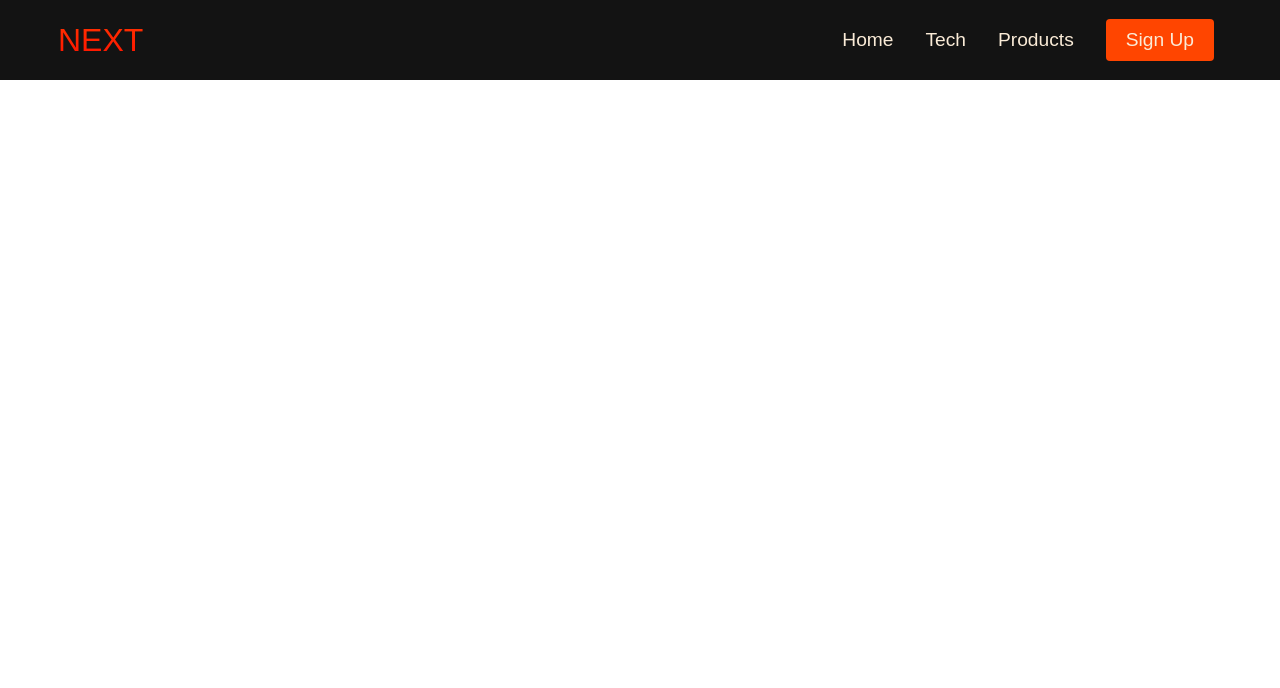
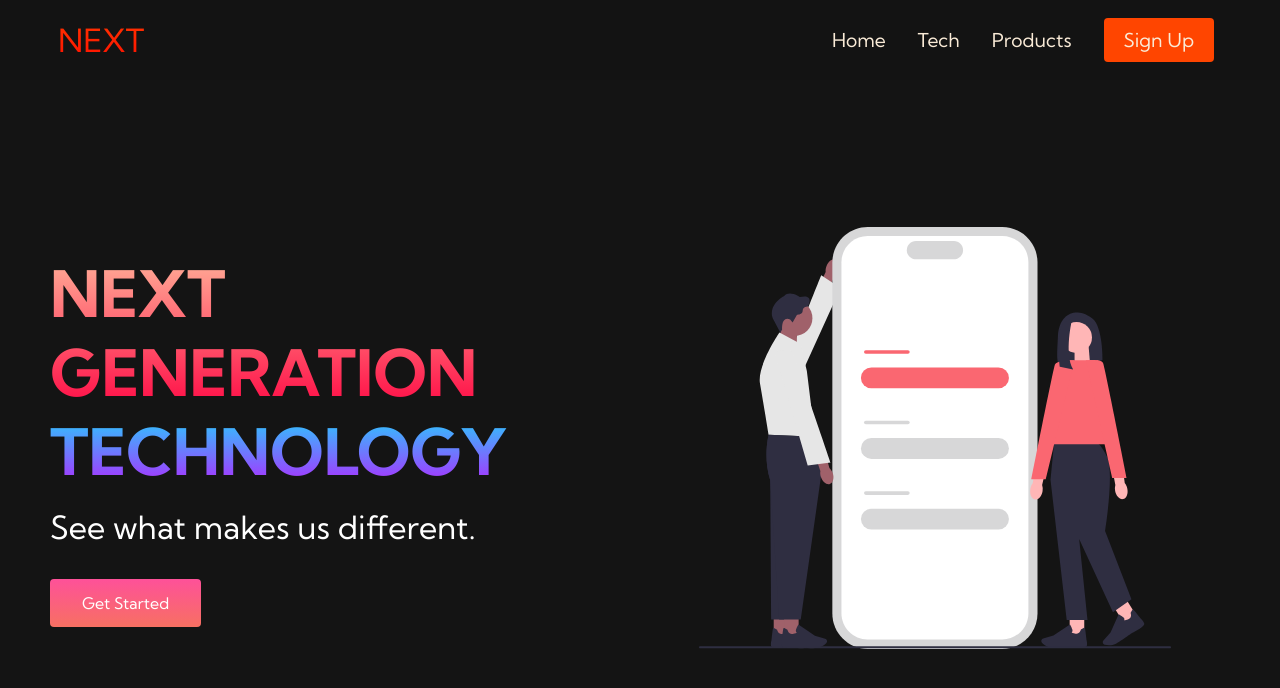
Before and after one commit to Deborah-McVey/brian_design_website, a plain HTML site: page index.html in a window 1280 px wide. Drawn offline with Linux system fonts and the light colour scheme.

Commit message:
49 min into video

```diff
--- a/index.html
+++ b/index.html
@@ -5,11 +5,19 @@
     <meta name="viewport" content="width=device-width, initial-scale=1.0">
     <title>NEXT Website</title>
     <link rel="stylesheet" href="styles.css">
+    <!-- Brian used icons from Font Awesome -->
+
+    <!--Google Fonts Kumbh-->
+    <link rel="preconnect" href="https://fonts.googleapis.com">
+    <link rel="preconnect" href="https://fonts.gstatic.com" crossorigin>
+    <link href="https://fonts.googleapis.com/css2?family=Kumbh+Sans:wght@100..900&display=swap" rel="stylesheet">
+
 </head>
 <body>
     <!--Navbar Section-->
     <nav class="navbar">
         <div class="navbar__container">
+            <!-- red diamond logo/icon -->
             <a href="/" id="navbar__logo"><i class="fas fa-gem"></i>NEXT</a>
             <div class="navbar__toggle" id="mobile-menu">
                 <span class="bar"></span>
@@ -36,6 +44,23 @@
     </nav>
 
     <!--Hero Section-->
+    <div class="main">
+        <div class="main__container">
+
+            <div class="main__content">
+                <h1>NEXT GENERATION</h1>
+                <h2>TECHNOLOGY</h2>
+                <p>See what makes us different.</p>
+                <button class="main__btn"><a href="/">Get Started</a></button>
+            </div>
+
+                <div class="main__img--container">
+                    <!-- image from undraw.co (color #FA6771) Brian used "messages" pic-->
+                    <img src="images/pic1.svg" alt="pic" id="main__img">
+                </div>
+
+        </div>
+    </div>
 
     <script src="app.js"></script>
 </body>
--- a/styles.css
+++ b/styles.css
@@ -196,3 +196,101 @@
     transform: translateY(-8px) rotate(-45deg);
    }
 }
+
+/* Hero Section CSS */
+.main {
+    background-color: #141414;
+}
+
+.main__container {
+    display: grid;
+    grid-template-columns: 1fr 1fr;
+    align-items: center;
+    justify-self: center;
+    margin: 0 auto;
+    height: 90vh;
+    background-color: #141414;
+    z-index: 1;
+    width: 100%;
+    max-width: 1300px;
+    padding: 0 50px;
+}
+
+.main__content h1 {
+    font-size: 4rem;
+    background-color: #ff8177;
+    background-image: linear-gradient(to top, #ff0844 0%, #ffb199 100%);
+    background-size: 100%;
+    -webkit-background-clip: text;
+    -moz-background-clip: text;
+    -webkit-text-fill-color: transparent;
+    -moz-text-fill-color: transparent;
+}
+
+.main__content h2 {
+    font-size: 4rem;
+    background-color: #ff8177;
+    background-image: linear-gradient(to top, #b721ff 0%, #21d4fd 100%);
+    background-size: 100%;
+    -webkit-background-clip: text;
+    -moz-background-clip: text;
+    -webkit-text-fill-color: transparent;
+    -moz-text-fill-color: transparent;
+}
+
+.main__content p {
+    margin-top: 1rem;
+    font-size: 2rem;
+    font-weight: 7000;
+    color: #fff;
+}
+
+.main__btn {
+    font-size: 1rem;
+    background-image: linear-gradient(to top, #f77062 0%, #fe5199 100%);
+    padding: 14px 32px;
+    border: none;
+    border-radius: 4px;
+    color: #fff;
+    margin-top: 2rem;
+    cursor: pointer;
+    position: relative;
+    transition: all 0.35s;
+    outline: none;
+}
+
+.main__btn a {
+    position: relative;
+    z-index: 2;
+    color: #fff;
+    text-decoration: none;
+}
+
+.main__btn::after {
+    position: absolute;
+    content:  '';
+    top: 0;
+    left: 0;
+    width: 0;
+    height: 100%;
+    background: #4837ff;
+    transition: all 0.35s;
+    border-radius: 4px;
+}
+
+.main__btn:hover {
+    color: #fff;
+}
+
+.main__btn:hover::after {
+    width: 100%;
+}
+
+.main__img--container {
+    text-align: center;
+}
+
+#main__img {
+    height: 80%;
+    width: 80%;
+}
```
Also changed, not shown: images/pic1.svg (added).
